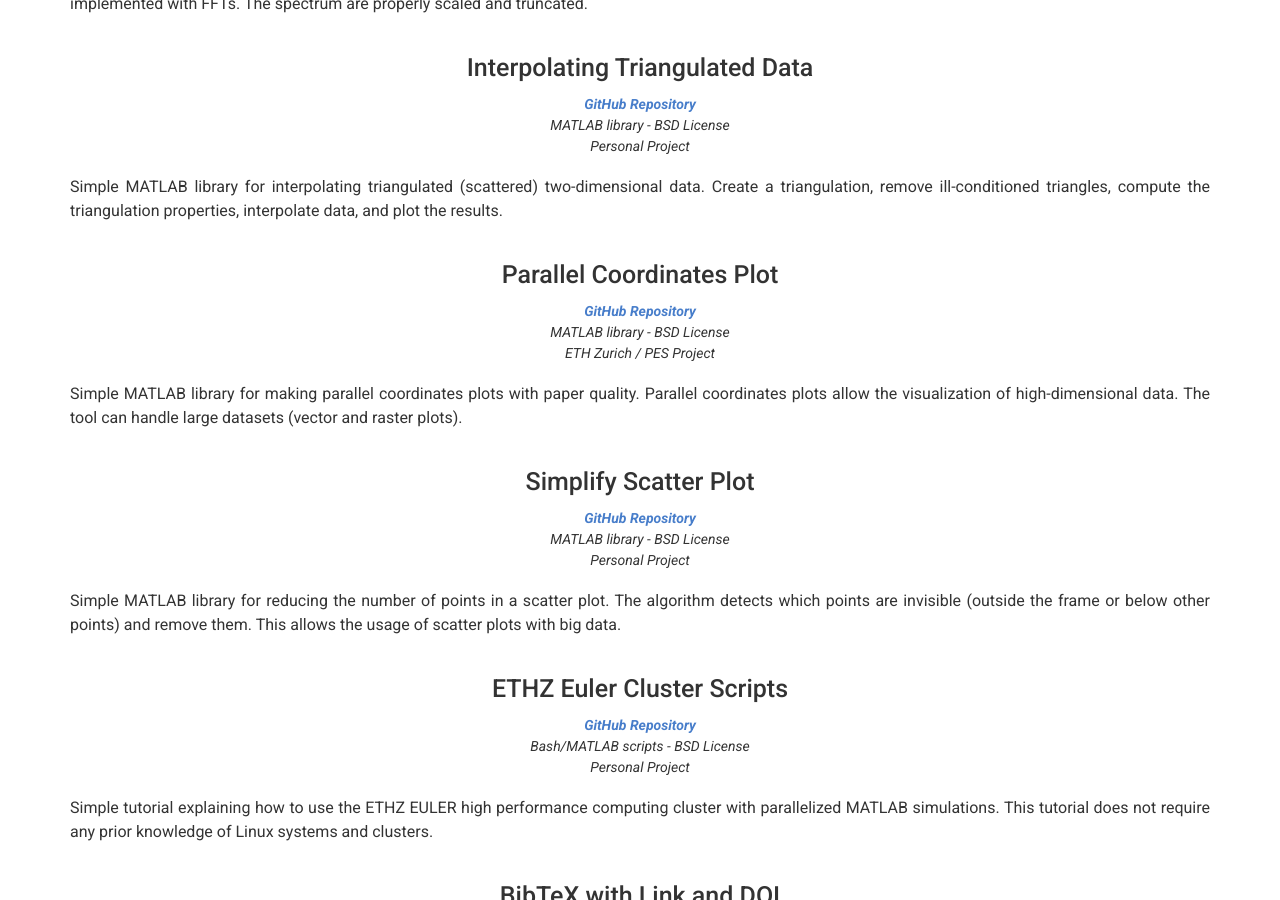
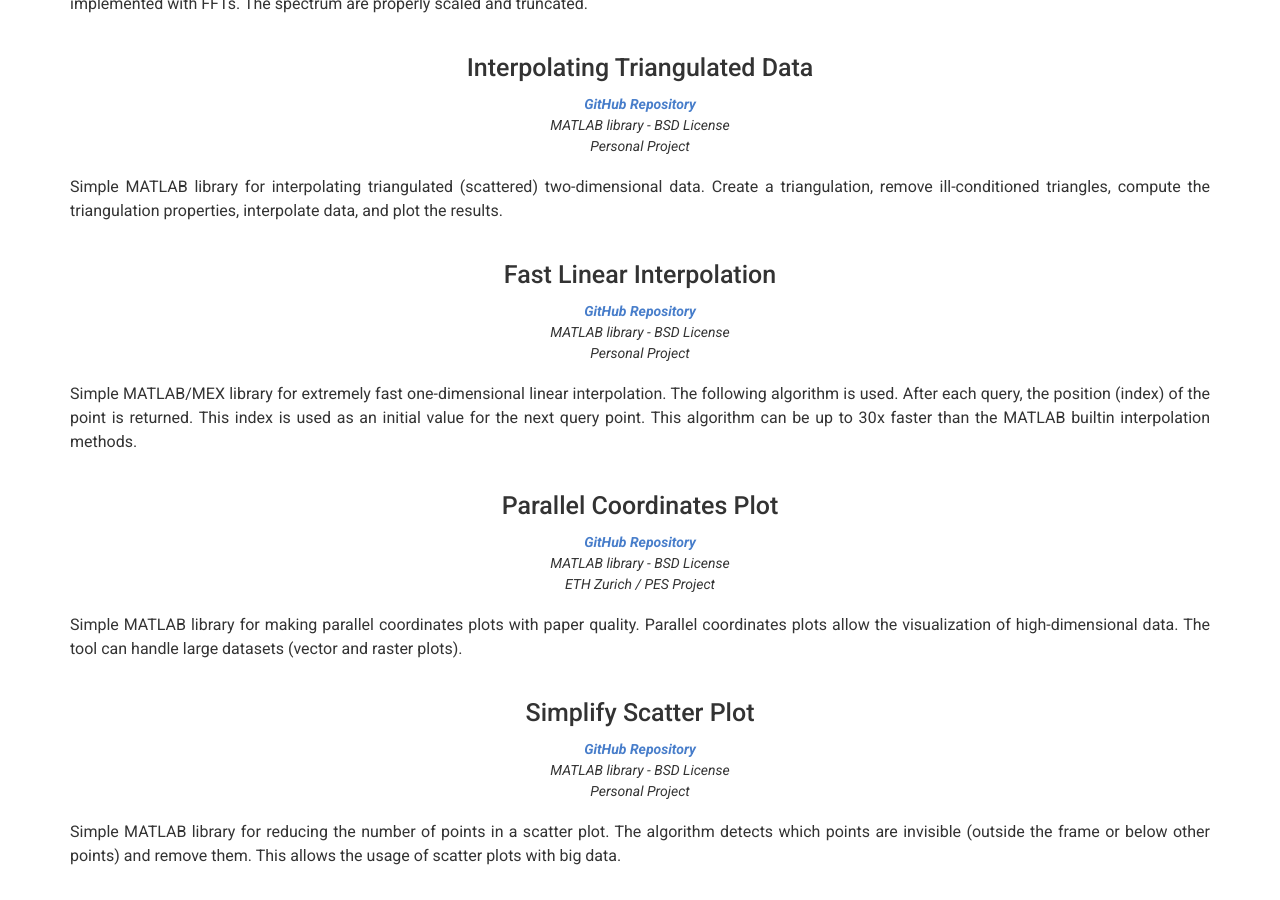
Before and after one commit to otvam/otvam.github.io, a Jekyll site: the page built from science.md, in a window 1280 px wide and 900 px high, scrolled down 921 px. Built offline with Jekyll 4.4.1, drawn with Linux system fonts in a browser that asks for light colours; nearby versions of some CDN libraries.

Commit message:
add fast interpolation

```diff
--- a/_layouts/science.html
+++ b/_layouts/science.html
@@ -61,6 +61,20 @@ layout: default
             <p>Simple MATLAB library for interpolating triangulated (scattered) two-dimensional data. Create a triangulation, remove ill-conditioned triangles, compute the triangulation properties, interpolate data, and plot the results.</p>
         </div>
     </div>
+    <!--fast_interpolation_matlab-->
+    <div class="row clearfix layout layout-top-middle">
+        <div class="col-xs-12 col-print-12 details">
+            <h4>Fast Linear Interpolation</h4>
+        </div>
+        <div class="col-xs-12 col-print-12">
+            <p class="quote">
+                <strong><a href="https://github.com/otvam/fast_interpolation_matlab">GitHub Repository</a></strong><br>
+                MATLAB library - BSD License<br>
+                Personal Project
+            </p>
+            <p>Simple MATLAB/MEX library for extremely fast one-dimensional linear interpolation. The following algorithm is used. After each query, the position (index) of the point is returned. This index is used as an initial value for the next query point. This algorithm can be up to 30x faster than the MATLAB builtin interpolation methods.
+        </div>
+    </div>
     <!--parallel_coordinates_matlab-->
     <div class="row clearfix layout layout-top-middle">
         <div class="col-xs-12 col-print-12 details">
```
